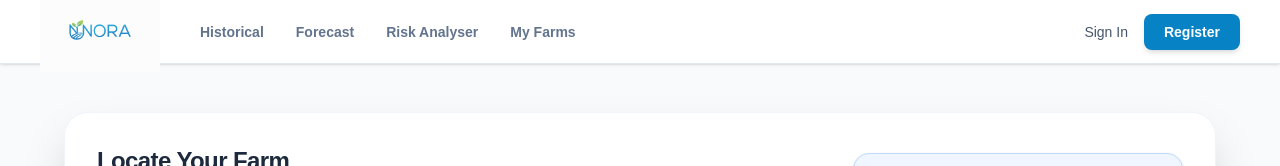
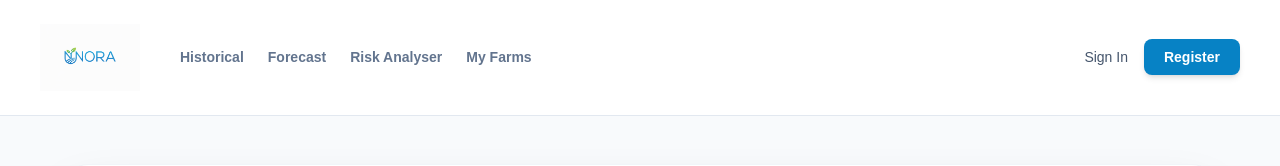
Before and after one commit to RYEONGRYEONG/NORA, a Next.js app in the folder frontend/: page / in a window 1280 px wide. Shown: the top 166 px of the page. Built offline with nearby package versions, Linux system fonts and the light colour scheme; no server answers.

Commit message:
feat: update NORA logo

```diff
--- a/frontend/app/navbar.tsx
+++ b/frontend/app/navbar.tsx
@@ -32,19 +32,19 @@ export default function Navbar() {
   };
 
   return (
-    <header className="w-full h-16 px-10 bg-white border-b border-slate-200 flex justify-between items-center shadow-sm sticky top-0 z-50">
+    <header className="w-full py-6 px-10 bg-white border-b border-slate-200 flex justify-between items-center shadow-sm">
       <div className="flex items-center gap-10">
-        <h1 className="flex items-center gap-2 cursor-pointer" onClick={() => router.push('/')}>
+        <h1 className="text-2xl font-thin text-[#0782c5] tracking-tighter cursor-pointer" onClick={() => router.push('/')}>
           <Image
             src="/logo.png"
             alt="NORA"
-            width={120}
-            height={40}
+            width={100}
+            height={32}
             className="object-contain"
             />
         </h1>
 
-        <nav className="hidden md:flex items-center gap-8 text-sm font-bold text-slate-500">
+        <nav className="hidden md:flex items-center gap-6 text-sm font-bold text-slate-500">
           <Link href="/historical" className="hover:text-[#0782c5] transition-colors">
           Historical
           </Link>
@@ -78,12 +78,12 @@ export default function Navbar() {
       <div className="flex gap-4">
         {user ? (
           <div className="flex gap-4 items-center">
-            <span className="text-slate-500 text-xs">
+            <span className="text-slate-600 font-medium text-sm">
               Welcome <span className="text-[#0782c5] font-bold">{user.email}</span>
             </span>
             <button
               onClick={handleLogout}
-              className="text-xs text-slate-400 hover:text-red-500 transition-colors"
+              className="text-sm text-slate-400 hover:text-red-500 transition-colors"
             >
               Logout
             </button>
```
